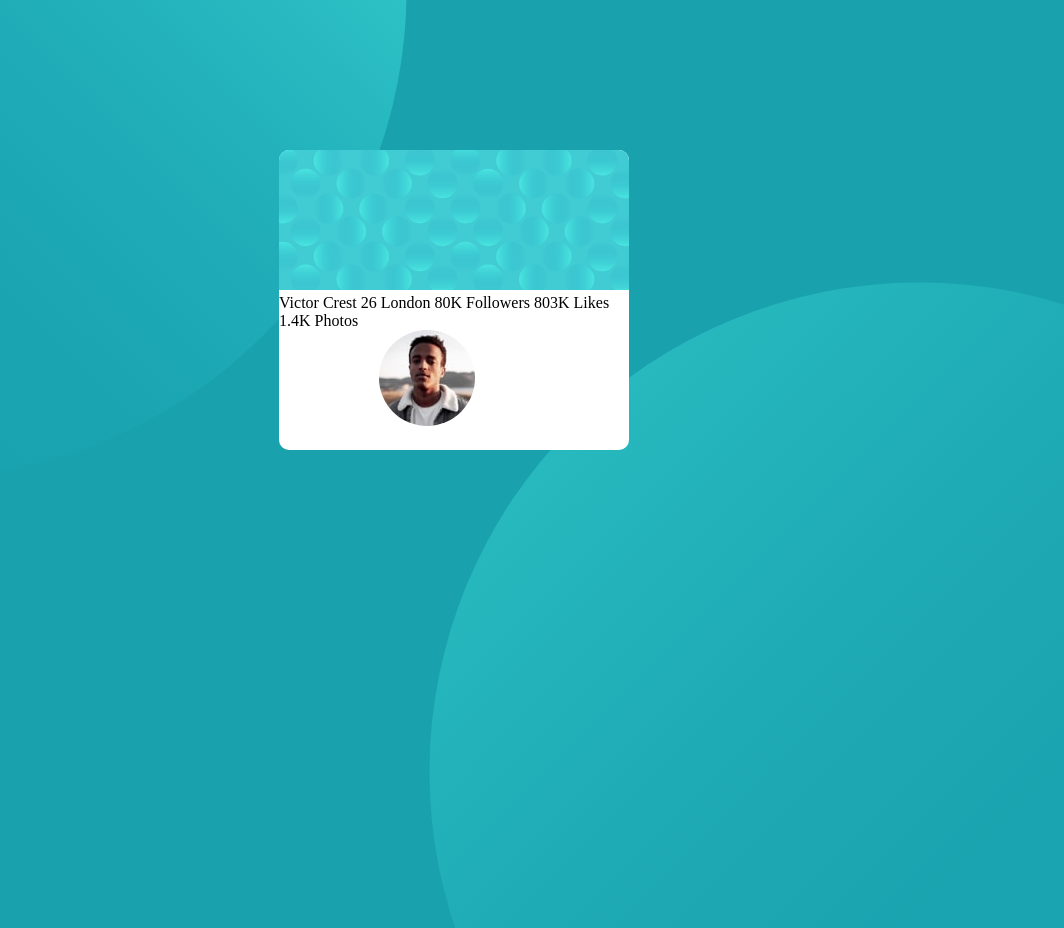
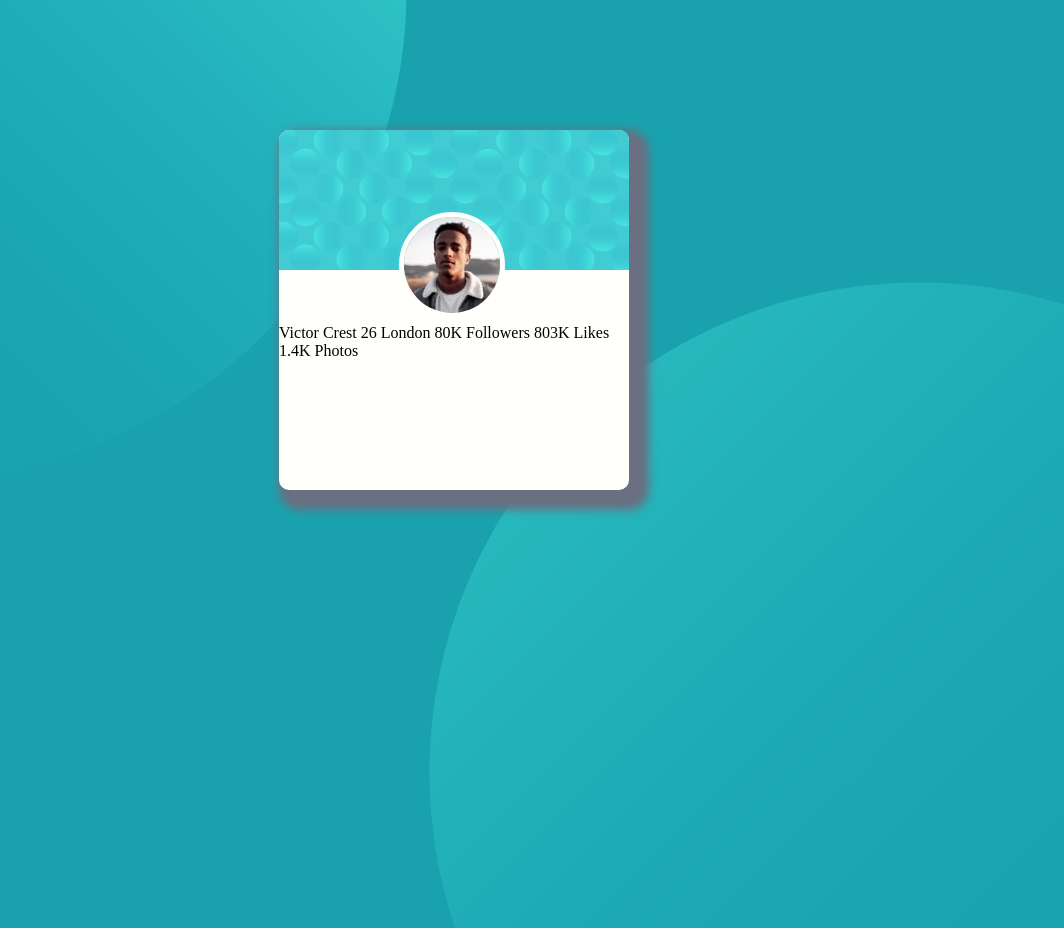
Before and after one commit to Soooomininini/new_frontend_challenge, a plain HTML site: page index.html in a window 1280 px wide. Shown: the top 928 px of the page, without its empty margins (171-1235 px from the left). Drawn offline with Linux system fonts and the light colour scheme.

Commit message:
profile pic, box shadow, card size

```diff
--- a/styles.css
+++ b/styles.css
@@ -20,13 +20,15 @@ body{
 
 .card{
   position: absolute;
+  box-shadow:10px 10px 10px 10px hsl(227, 10%, 46%);
   border-radius: 10px;
   width: 350px;
-  height: 300px;
-  background-color: white;
-  top: 150px;
+  height: 360px;
+  background-color: #FFFFFC;
+  top: 130px;
   left: 450px;
   z-index: 10;
+
 }
 .card-top img{
   border-top-left-radius: 10px;
@@ -34,7 +36,11 @@ body{
 }
 .card-contents img{
   position: absolute;
-  top: 180px;
-  left: 100px;
+  margin: -7rem 7.5rem;
   border-radius: 100%;
+  border: 5px solid #FFFFFC;
 }
+
+.card-contents{
+  margin-top: 50px;
+}
```
